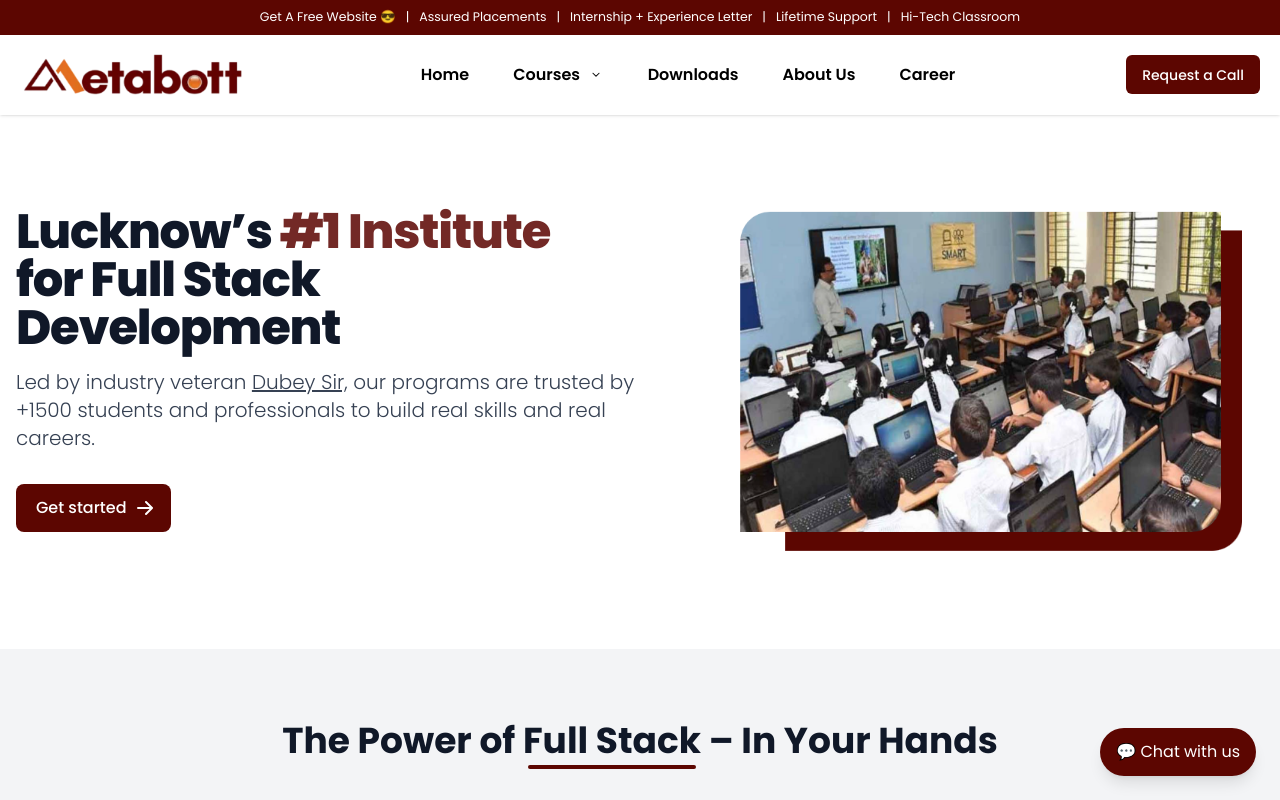
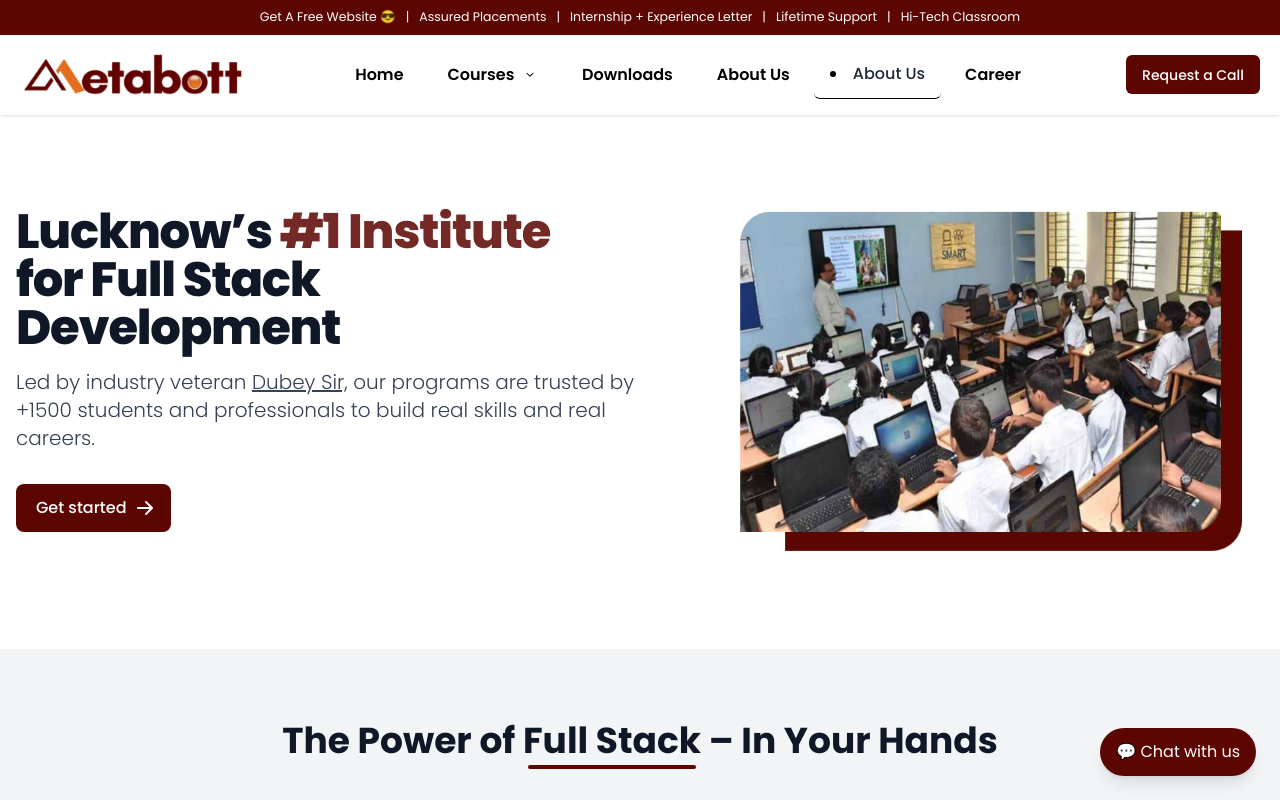
Before and after one commit to ingsunny/Metabott, a React (Vite) app: page / in a window 1280 px wide. Shown: the top 800 px of the page. Built offline with nearby package versions, Linux system fonts and the light colour scheme.

Commit message:
nav: test

```diff
--- a/src/components/Navbar.jsx
+++ b/src/components/Navbar.jsx
@@ -173,6 +173,13 @@
             >
               About Us
             </Link>
+            <Link to="/about-us">
+              <li className="group px-4 py-3 cursor-pointer border-b hover:bg-[#5c0601] transition-all rounded-md">
+                <span className="font-medium text-gray-800 group-hover:text-white transition-all">
+                  About Us
+                </span>
+              </li>
+            </Link>
 
             <a className="px-5 font-semibold hover:text-[#5c0601] py-7 cursor-pointer">
               Career
```
